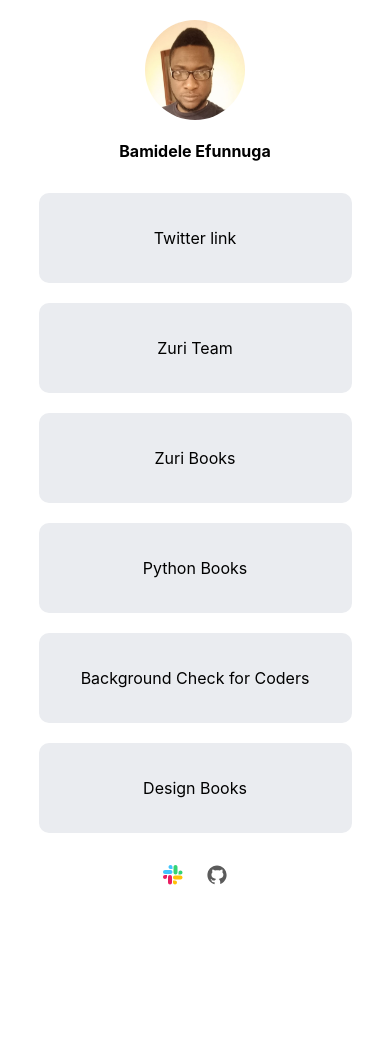
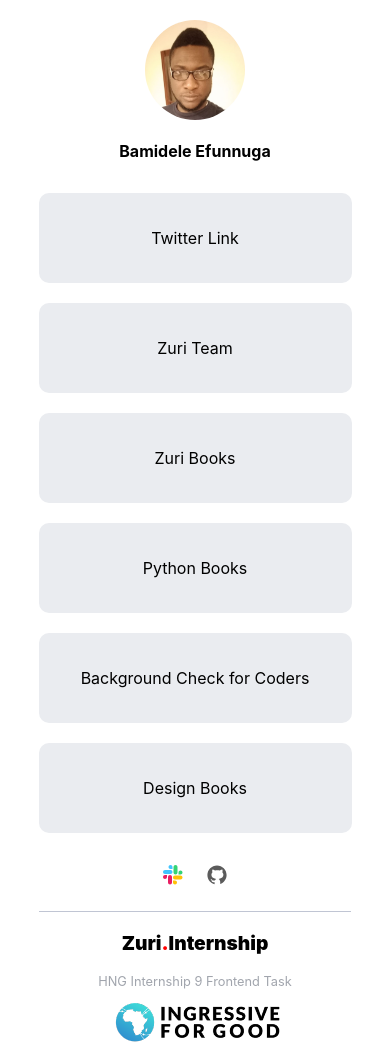
Before and after one commit to efunnuga-bamidele/Task-1-HNG9, a React (Create React App) app: page / in a window 390 px wide. Before the commit the page ends 911 px from the top, so only its background shows below. Built offline with nearby package versions, Linux system fonts and the light colour scheme.

Commit message:
Implement Footer and Its Styles

```diff
--- a/src/App.css
+++ b/src/App.css
@@ -59,3 +59,63 @@
 .icon__list img {
   padding: 10px;
 }
+
+.footer__section {
+  display: flex;
+  flex-direction: row;
+  width: 80%;
+  background: white;
+  border-top: 1px solid var(--button-hover);
+  height: auto;
+}
+
+#left__item {
+  margin-right: auto;
+  align-self: center;
+  font-size: 1.2em;
+  font-weight: 900;
+
+}
+
+#left__item span {
+  color: red;
+}
+
+#center__item {
+  color: #a1a5ad;
+  font-size: 0.8em;
+  margin: auto;
+  align-self: center;
+}
+
+#right__item {
+  margin-left: auto;
+  align-self: center;
+}
+
+@media screen and (max-width:760px) {
+
+  .footer__section {
+    display: flex;
+    flex-direction: column;
+    flex-wrap: wrap;
+  }
+
+  #left__item {
+    margin-left: auto;
+
+
+  }
+
+  #center__item {
+    margin-left: auto;
+
+  }
+
+  #right__item {
+    margin: auto;
+
+  }
+
+
+}
--- a/src/App.js
+++ b/src/App.js
@@ -5,6 +5,7 @@
 import ProfileImage from './assets/profile-img.jpeg'
 import Slack from './assets/icons8_slack_new.svg'
 import Github from './assets/icons8_github.svg'
+import FooterImg from './assets/footer-img.PNG'
 function App() {
   return (
     <div className="App">
@@ -23,7 +24,7 @@
             href="https://twitter.com/BamideleEfunnu2"
             target="_blank"
           >
-            Twitter link
+            Twitter Link
           </a>
             <a
               className="App-link"
@@ -78,6 +79,12 @@
           <img src={Github} id='slack' alt="github-icon" width='24' height='24'/>
         </a>
     </div>
+    <footer className='footer__section'>
+        <p id='left__item'>Zuri<span>.</span>Internship</p>
+        <p id='center__item'>HNG Internship 9 Frontend Task</p>
+        <img id='right__item' src={FooterImg} alt="footer-image" />
+
+    </footer>
     </div>
   );
 }
```
Also changed, not shown: src/assets/footer-img.PNG (added).
